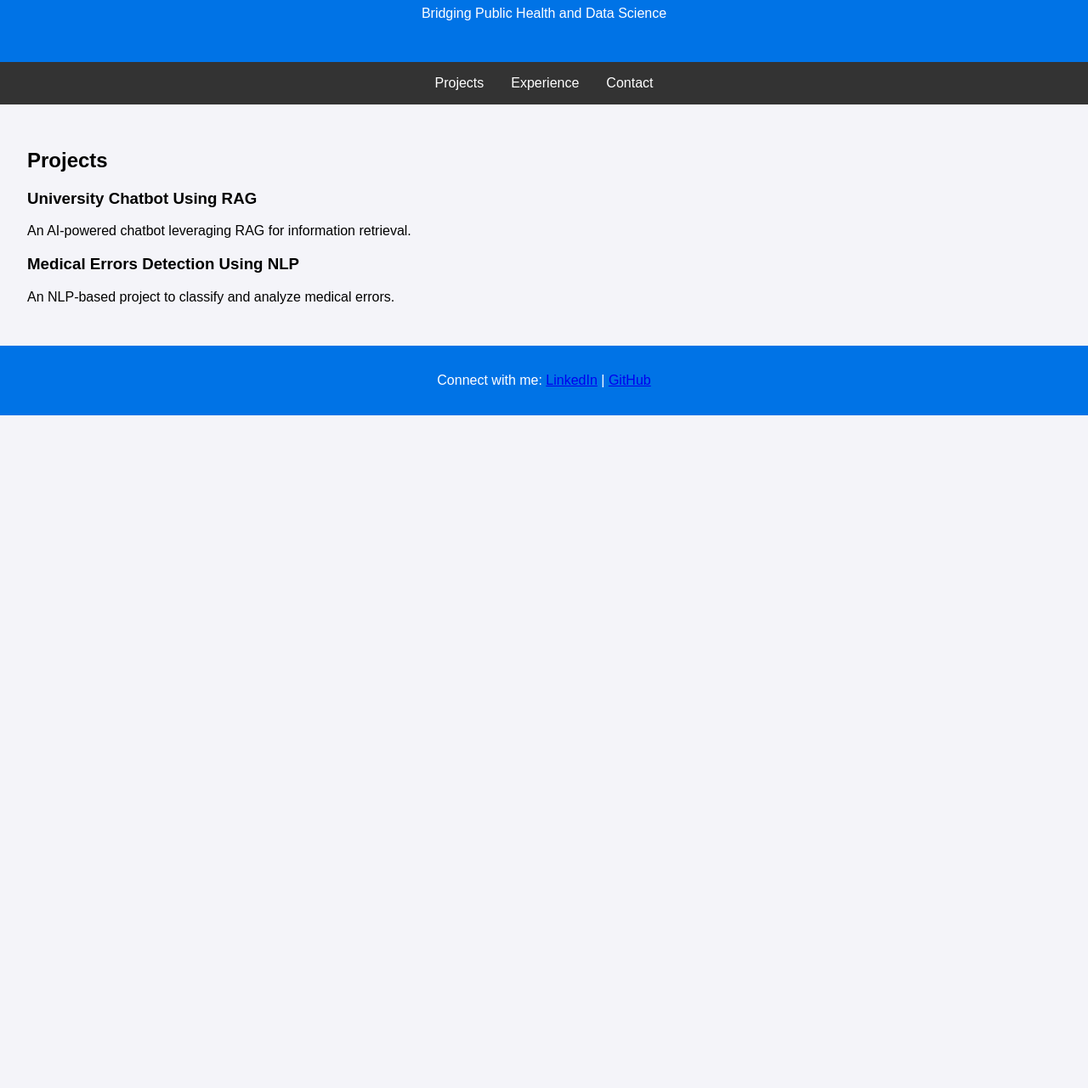
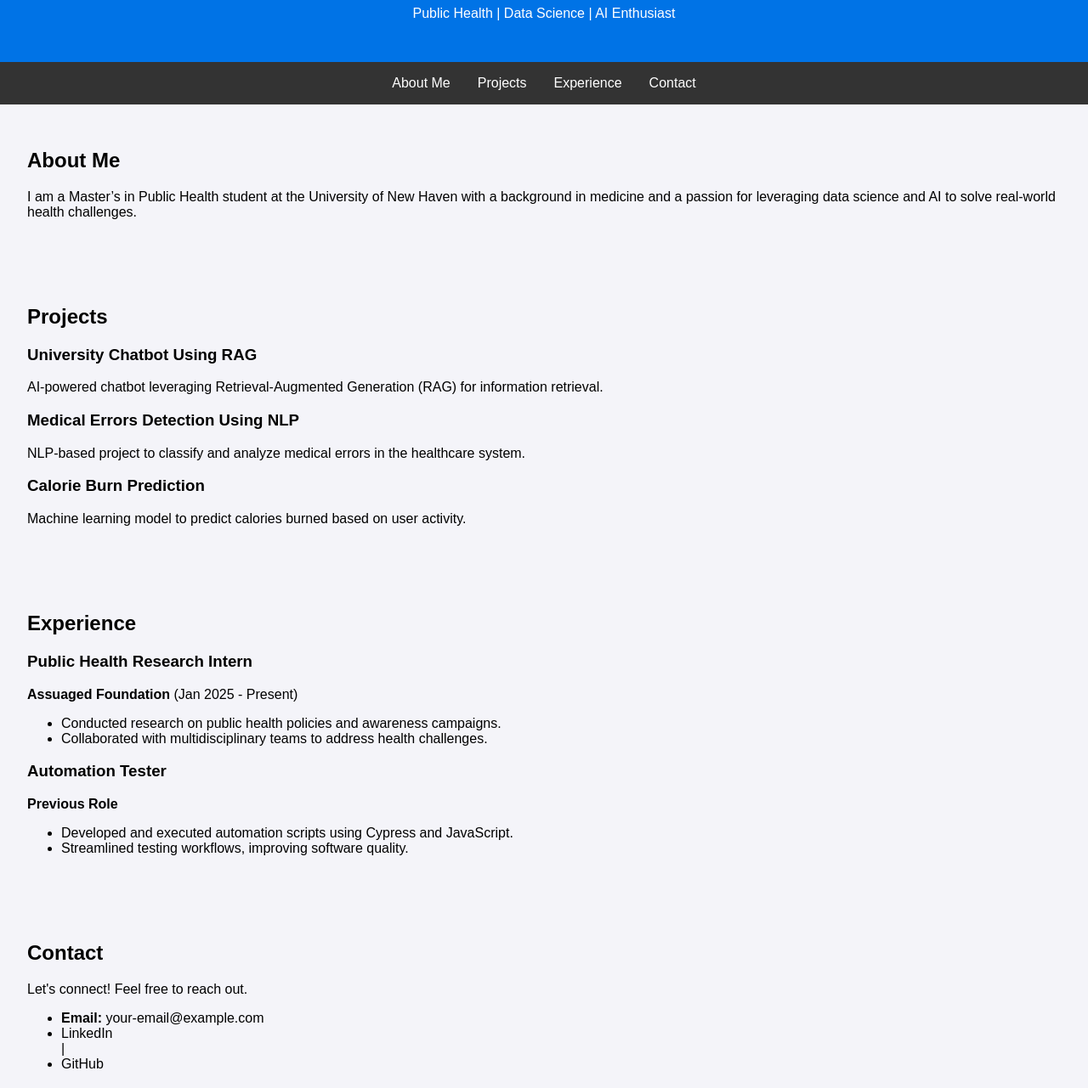
Before and after one commit to Nuthan-hue/Nuthan-hue.github.io, a plain HTML site: page index.html in a window 1280 px wide. Shown: the part 105-1386 px from the top of the page at 85% size. Before the commit the page ends 800 px from the top, so only its background shows below. Drawn offline with Linux system fonts and the light colour scheme.

Commit message:
Initial portfolio setup

```diff
--- a/index.html
+++ b/index.html
@@ -3,35 +3,83 @@
 <head>
   <meta charset="UTF-8">
   <meta name="viewport" content="width=device-width, initial-scale=1.0">
-  <title>Portfolio - Nuthan Kishore</title>
+  <title>Nuthan Kishore Maddineni - Portfolio</title>
   <link rel="stylesheet" href="styles.css">
 </head>
 <body>
   <header>
-    <h1>Hi, I'm Nuthan Kishore Maddineni</h1>
-    <p>Bridging Public Health and Data Science</p>
+    <h1>Nuthan Kishore Maddineni</h1>
+    <p>Public Health | Data Science | AI Enthusiast</p>
   </header>
+
   <nav>
+    <a href="#about">About Me</a>
     <a href="#projects">Projects</a>
     <a href="#experience">Experience</a>
     <a href="#contact">Contact</a>
   </nav>
-  <section id="projects">
-    <h2>Projects</h2>
-    <article>
-      <h3>University Chatbot Using RAG</h3>
-      <p>An AI-powered chatbot leveraging RAG for information retrieval.</p>
-    </article>
-    <article>
-      <h3>Medical Errors Detection Using NLP</h3>
-      <p>An NLP-based project to classify and analyze medical errors.</p>
-    </article>
-  </section>
+
+  <main>
+    <!-- About Section -->
+    <section id="about">
+      <h2>About Me</h2>
+      <p>
+        I am a Master’s in Public Health student at the University of New Haven with a background in medicine and a passion for leveraging data science and AI to solve real-world health challenges.
+      </p>
+    </section>
+
+    <!-- Projects Section -->
+    <section id="projects">
+      <h2>Projects</h2>
+      <div class="project">
+        <h3>University Chatbot Using RAG</h3>
+        <p>AI-powered chatbot leveraging Retrieval-Augmented Generation (RAG) for information retrieval.</p>
+      </div>
+      <div class="project">
+        <h3>Medical Errors Detection Using NLP</h3>
+        <p>NLP-based project to classify and analyze medical errors in the healthcare system.</p>
+      </div>
+      <div class="project">
+        <h3>Calorie Burn Prediction</h3>
+        <p>Machine learning model to predict calories burned based on user activity.</p>
+      </div>
+    </section>
+
+    <!-- Experience Section -->
+    <section id="experience">
+      <h2>Experience</h2>
+      <div class="experience">
+        <h3>Public Health Research Intern</h3>
+        <p><strong>Assuaged Foundation</strong> (Jan 2025 - Present)</p>
+        <ul>
+          <li>Conducted research on public health policies and awareness campaigns.</li>
+          <li>Collaborated with multidisciplinary teams to address health challenges.</li>
+        </ul>
+      </div>
+      <div class="experience">
+        <h3>Automation Tester</h3>
+        <p><strong>Previous Role</strong></p>
+        <ul>
+          <li>Developed and executed automation scripts using Cypress and JavaScript.</li>
+          <li>Streamlined testing workflows, improving software quality.</li>
+        </ul>
+      </div>
+    </section>
+
+    <!-- Contact Section -->
+    <section id="contact">
+      <h2>Contact</h2>
+      <p>Let's connect! Feel free to reach out.</p>
+      <ul>
+        <li><strong>Email:</strong> your-email@example.com</li>
+        <li href="https://www.linkedin.com/in/nuthan-kishore-maddineni-85485715a/">LinkedIn</li> |
+        <li href="https://github.com/Nuthan-hue">GitHub</li>
+      </ul>
+    </section>
+  </main>
+
   <footer>
-    <p>Connect with me:
-      <a href="https://linkedin.com/in/nuthankishoremaddineni">LinkedIn</a> |
-      <a href="https://github.com/nuthankishore">GitHub</a>
-    </p>
+    <p>&copy; 2025 Nuthan Kishore Maddineni. All rights reserved.</p>
   </footer>
 </body>
 </html>
```
